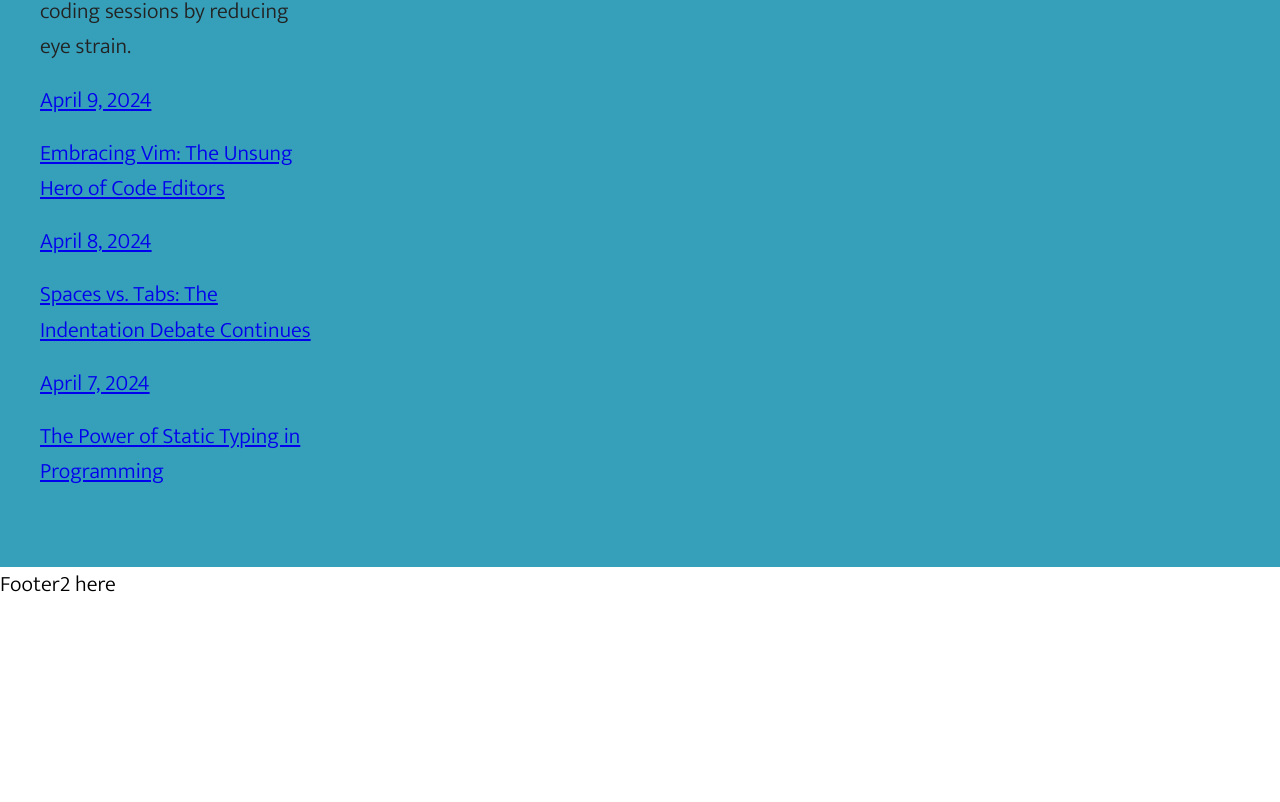
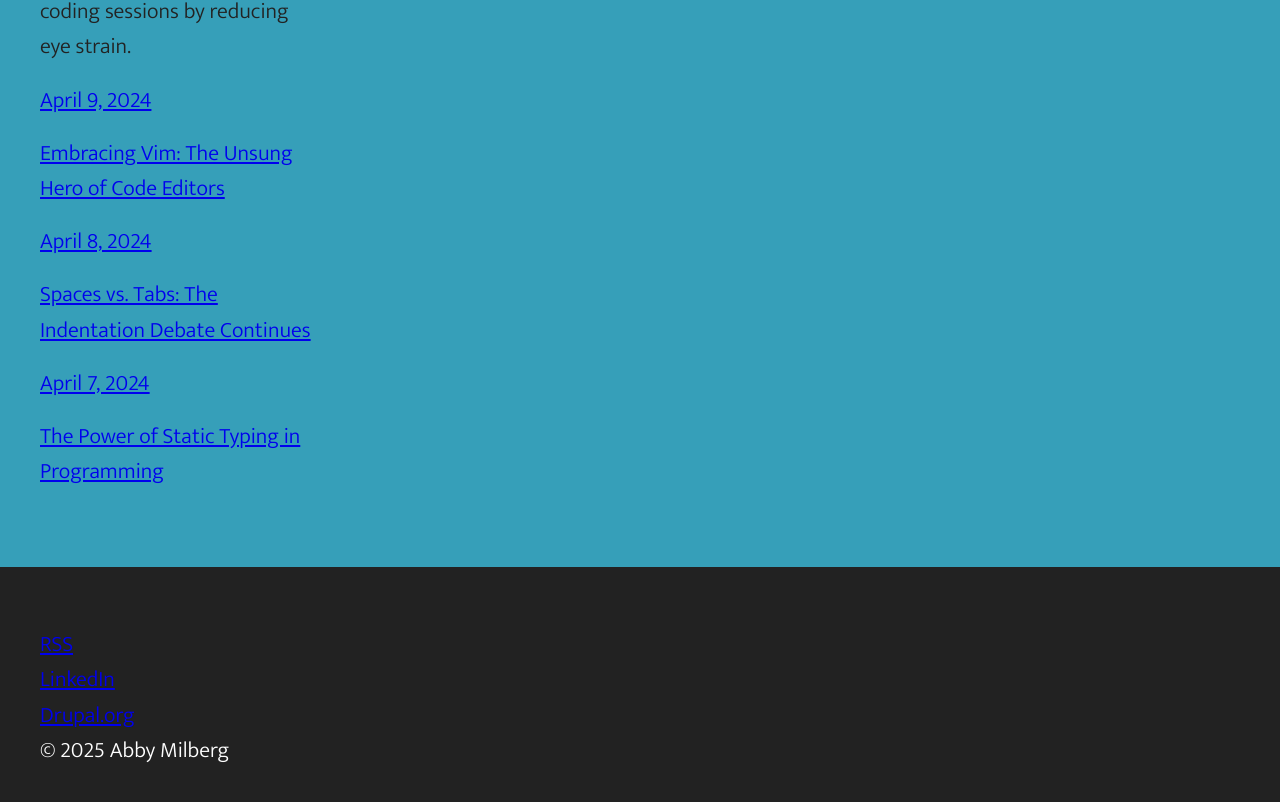
Before and after one commit to Abby805/abby-portfolio, a Next.js app: page / in a window 1280 px wide. Shown: the part 846-1648 px from the top of the page. Before the commit the page ends 1466 px from the top, so only its background shows below. Built offline with nearby package versions, Linux system fonts and the light colour scheme.

Commit message:
uncommenting footer contents since changing the file name seemed to work

```diff
--- a/app/components/Footer2.tsx
+++ b/app/components/Footer2.tsx
@@ -1,52 +1,51 @@
-// import Link from 'next/link'
+import Link from 'next/link'
 
-// import Row from './layout/Row';
-// import footerStyles from '../styles/footer.module.css'
+import Row from './layout/Row';
+import footerStyles from '../styles/footer.module.css'
 
-// type FooterLink = {
-//   href: string
-//   name: string
-// }
+type FooterLink = {
+  href: string
+  name: string
+}
 
-// const footerItems = [
-//   {
-//     href: '/rss',
-//     name: 'RSS',
-//   },
-//   // {
-//   //   href: 'https://www.linkedin.com/in/abigailmilberg/',
-//   //   name: 'LinkedIn',
-//   // },
-//   // {
-//   //   href: 'https://www.drupal.org/u/abbym',
-//   //   name: 'Drupal.org',
-//   // },
-// ]
+const footerItems = [
+  {
+    href: '/rss',
+    name: 'RSS',
+  },
+  {
+    href: 'https://www.linkedin.com/in/abigailmilberg/',
+    name: 'LinkedIn',
+  },
+  {
+    href: 'https://www.drupal.org/u/abbym',
+    name: 'Drupal.org',
+  },
+]
 
 const Footer = () => {
   return (
-    <p>Footer2 here</p>
-    // <Row>
-    //   <footer className={footerStyles.footer}>
-    //     <ul>
-    //       {footerItems.map((item: FooterLink) => {
-    //         return (
-    //           <li key={`footer-${item.href}`}>
-    //             <Link
-    //               href={item.href}
-    //               rel={'noopener noreferrer'}
-    //             >
-    //               {item.name}
-    //             </Link>
-    //           </li>
-    //         )
-    //       })}
-    //     </ul>
-    //     <p>
-    //       © {new Date().getFullYear()} Abby Milberg
-    //     </p>
-    //   </footer>
-    // </Row>
+    <Row>
+      <footer className={footerStyles.footer}>
+        <ul>
+          {footerItems.map((item: FooterLink) => {
+            return (
+              <li key={`footer-${item.href}`}>
+                <Link
+                  href={item.href}
+                  rel={'noopener noreferrer'}
+                >
+                  {item.name}
+                </Link>
+              </li>
+            )
+          })}
+        </ul>
+        <p>
+          © {new Date().getFullYear()} Abby Milberg
+        </p>
+      </footer>
+    </Row>
   )
 }
 
```
